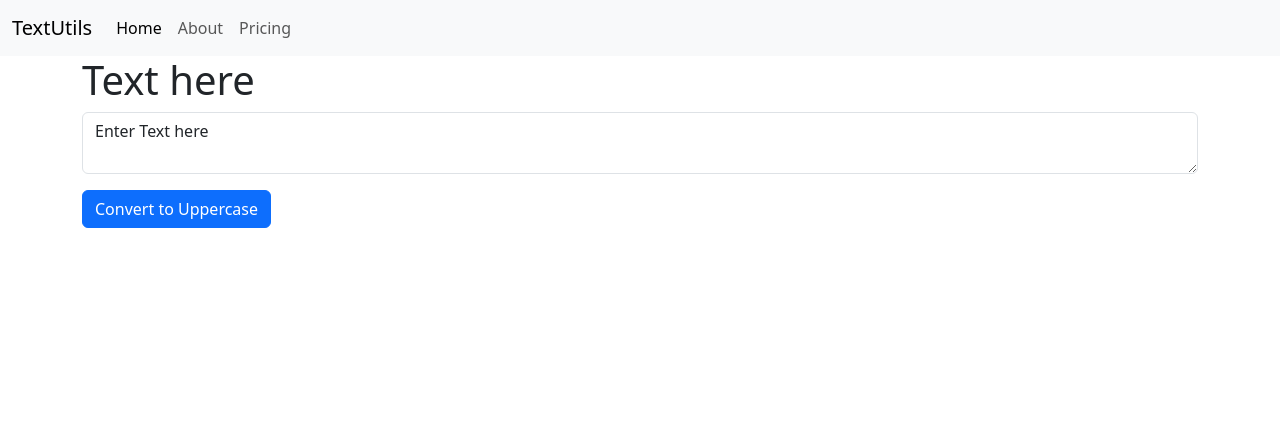
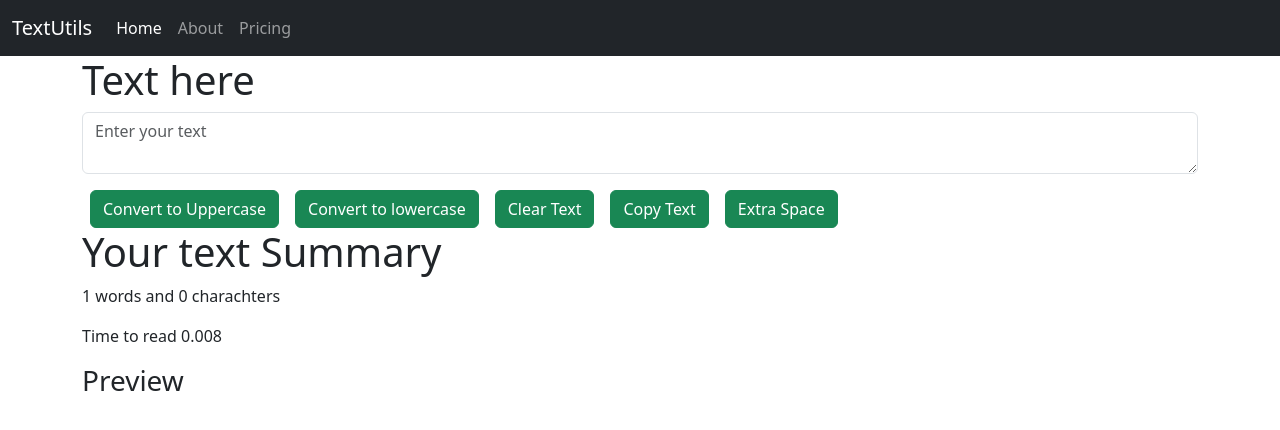
Before and after one commit to Tarunk0201/Text-Utils, a React (Create React App) app: page / in a window 1280 px wide. Shown: the top 430 px of the page. Built offline with nearby package versions, Linux system fonts and the light colour scheme.

Commit message:
initial commit

```diff
--- a/src/App.js
+++ b/src/App.js
@@ -2,6 +2,7 @@
 import './App.css';
 import Navbar from './camponent/Navbar';
 import TextForm from './camponent/TextForm';
+// import About from './camponent/About';
 
 
 function App() {
@@ -9,6 +10,7 @@ function App() {
     <>
     <Navbar title="TextUtils"></Navbar>
     <TextForm />
+    {/* <About/> */}
     </>
   );
 }
--- a/src/camponent/Navbar.js
+++ b/src/camponent/Navbar.js
@@ -3,7 +3,7 @@ import PropTypes from "prop-types";
 
 export default function Navbar(props){
     return(
-        <nav className="navbar navbar-expand-lg bg-body-tertiary">
+        <nav className="navbar navbar-expand-lg bg-dark navbar-dark">
         <div className="container-fluid">
             <a className="navbar-brand" href="/">{props.title}</a>
         <button className="navbar-toggler" type="button" data-bs-toggle="collapse" data-bs-target="#navbarNav" aria-controls="navbarNav"    aria-expanded="false" aria-label="Toggle navigation">
--- a/src/camponent/TextForm.js
+++ b/src/camponent/TextForm.js
@@ -1,26 +1,64 @@
 import React, {useState} from "react"
 
 export default function TextForm(props){
-    const handleUP = () => {
-        console.log("up clicked" + text);
+    const handleUPClick = () => {
+        console.log("I am Upper Case");
         let newText = text.toUpperCase();
         setText(newText);
     }
+    const handleLoClick = () => {
+        console.log("I am lower Case");
+        let newText = text.toLowerCase();
+        setText(newText);
+    }
+
+    const handleClear = () => {
+        console.log("I am Clear");
+        let newText = "";
+        setText(newText);
+    }
+
+    const handleCopy = () => {
+        console.log("I am copy");
+        let typo = document.getElementById("myBox");
+        typo.select();
+        navigator.clipboard.writeText(typo.value);
+    }
+
+    const handleExtraSpace = () => {
+        console.log("I am ExtraSpace");
+        let newText = text.split(/[ ]+/);
+        setText(newText.join(" "));
+    }
+
 
     const handleOnChange = (event) => {
         console.log("onchange is clicked");
        setText(event.target.value);
     }
 
-    const [text, setText] = useState('Enter Text here');
+    const [text, setText] = useState('');
 
     return(
+        <>
         <div className="container">
             <h1 htmlFor="myBox" className="form-label">Text here</h1>
             <div className="mb-3">
                 <textarea type="text" value={text} onChange={handleOnChange} className="form-control" id="myBox" placeholder="Enter your text" row="8"></textarea>
             </div>
-            <button className="btn btn-primary" onClick={handleUP}> Convert to Uppercase </button>
+            <button className="btn btn-success mx-2" onClick={handleUPClick}> Convert to Uppercase </button>
+            <button className="btn btn-success mx-2" onClick={handleLoClick}> Convert to lowercase </button>
+            <button className="btn btn-success mx-2" onClick={handleClear}> Clear Text </button>
+            <button className="btn btn-success mx-2" onClick={handleCopy}> Copy Text </button>
+            <button className="btn btn-success mx-2" onClick={handleExtraSpace}> Extra Space </button>
         </div>
+        <div className="container">
+            <h1>Your text Summary</h1>
+            <p>{text.split(' ').length} words and {text.length} charachters</p>
+            <p>Time to read {0.008 * text.split(" ").length}</p>
+            <h3>Preview</h3>
+            <p>{text}</p>
+        </div>
+        </>
     )
 }
```
Also changed, not shown: src/camponent/About.js (added, +47 -0 lines).
